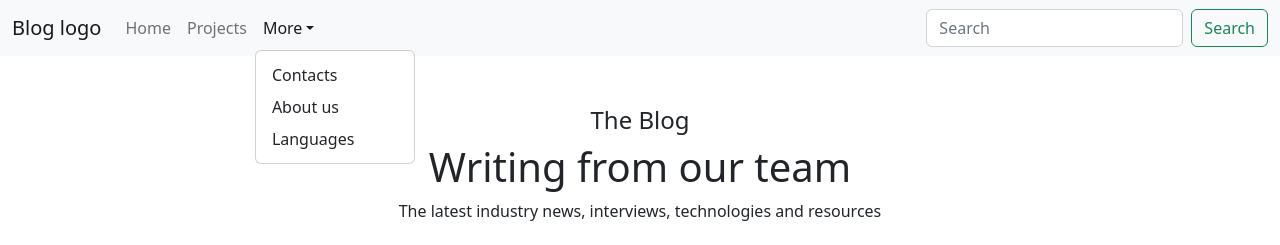
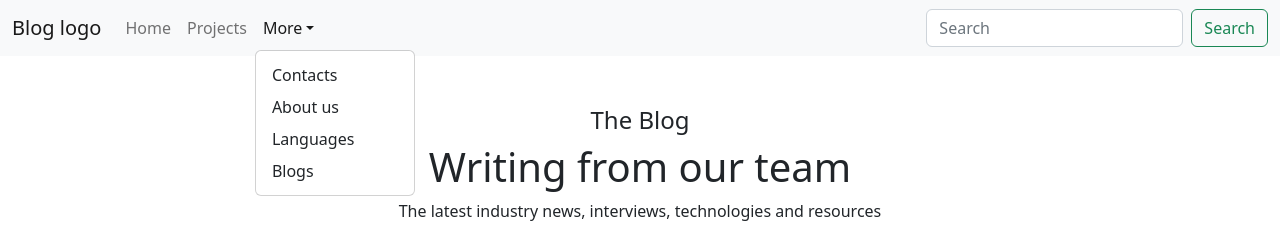
Before and after one commit to KUYSarden/miniproject2, a React (Vite) app: page / in a window 1280 px wide. Both pictures are taken after a click on the button "More". Shown: the top 245 px of the page. Built offline with nearby package versions, Linux system fonts and the light colour scheme.

Commit message:
added option

```diff
--- a/src/components/Navbar.jsx
+++ b/src/components/Navbar.jsx
@@ -28,6 +28,8 @@ const Navbars = () => {
               </NavDropdown.Item>
               <NavDropdown.Item href="#action5">
                 Languages
+              </NavDropdown.Item><NavDropdown.Item href="#action5">
+                Blogs
               </NavDropdown.Item>
 
 
--- a/src/index.css
+++ b/src/index.css
@@ -17,7 +17,7 @@
     height: 600px;
     background-position: top;
     background-size: cover;
-    margin: 50px;
+    margin: 80px;
 }
 
 .inside-home {
```
